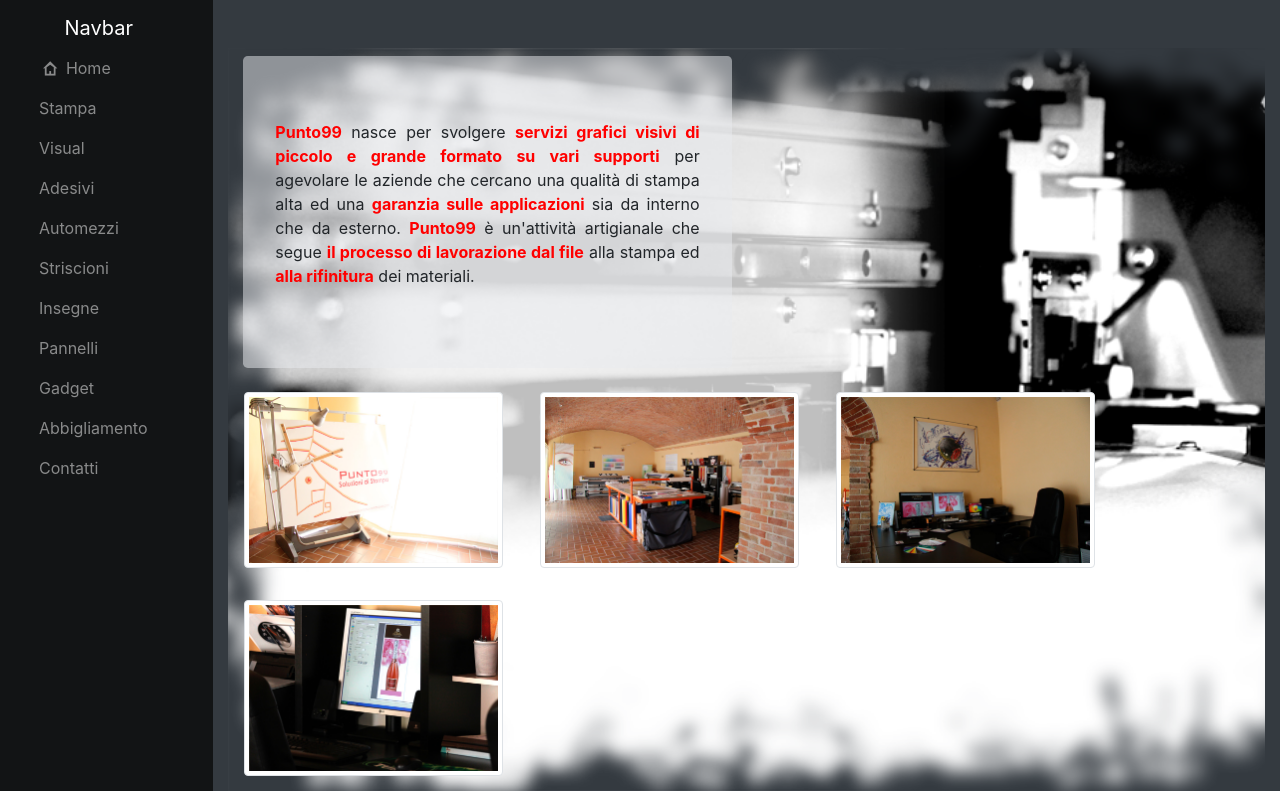
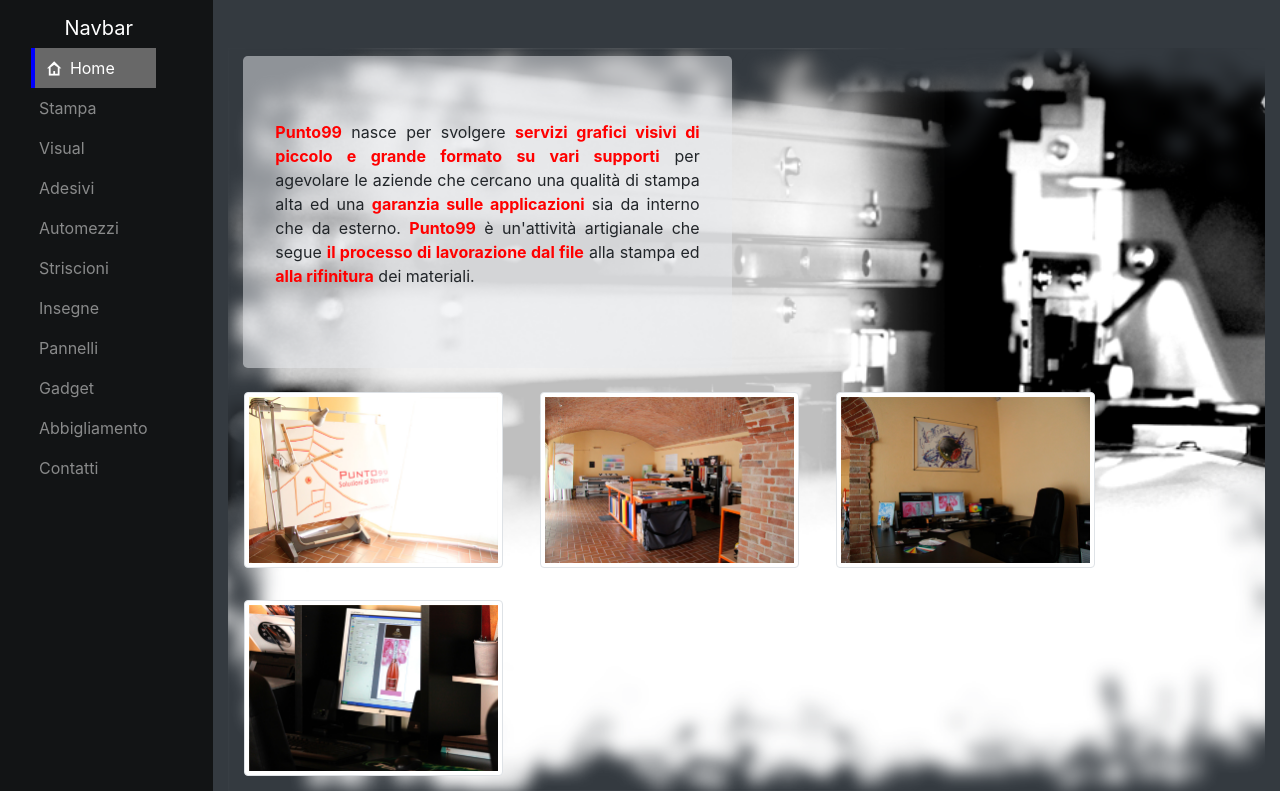
Before and after one commit to nirvanico/punto99, a PHP site: page / in a window 1280 px wide. Shown: the top 791 px of the page. Run offline with PHP 8.4, Linux system fonts and the light colour scheme; some libraries are stand-ins or nearby versions.

Commit message:
cleaning jquery, improving css

```diff
--- a/js/custom.js
+++ b/js/custom.js
@@ -1,28 +1,30 @@
+$(document).ready(function () {
+
+    //funzioni pagina caricata
+    //inserisce home html come pagina primaria
+    $('#result').load('home.html').hide().fadeIn('slow');
+    $('#home').addClass('active');
+
+    // aggiunge una linea rossa accanto a nav-link
+    $('.nav-link').hover(function () {
+            $(this).css("border-left", "4px solid red");
+        },
+        function () {
+            $(this).css("border-left", 'none');
+        });
+
+    // menù ajax con effetti
+    $('.nav-link').click(function (e) {
+        $('.nav-link').removeClass('active');
+        var value = $(this).attr('href');
+        $(this).addClass('active').hide().fadeIn('slow');
 
 
-$(document).ready(function () {
-    //funzioni pagina caricata
-    //inserisce home html come pagina primaria
+        $('#result').load(value).hide().fadeIn('slow'); // carico le pagine al interno del div #result
 
-    $('#result').load('home.html').hide().fadeIn('slow');
-
-    $('.nav-link').wrap('<div class="linea"></div>');
-
-    $('#home').click(function () {
-        $('#result').load('home.html').hide().fadeIn('slow');
+        e.preventDefault(); //disabilita la funziolità href dei link perchè sostituta da ajax
     });
-
-    $('#stampa').click(function () {
-
-        $('#result').load('stampa.html').hide().fadeIn('slow');
-
-    });
-    $('#visual').click(function () {
-
-        $('#result').load('visual.html').hide().fadeIn('slow');
-    })
-
-// abiita tooltip
+    // abiita tooltip
 
     $(function () {
         $('[data-toggle="tooltip"]').tooltip()
--- a/navbar.php
+++ b/navbar.php
@@ -12,38 +12,38 @@
 
 
             <ul class="navbar-nav d-none d-xl-block mr-auto flex-column">
-                <li class="nav-item active">
-                    <a class="nav-link icon-home" id="home"> Home</a>
+                <li class="nav-item">
+                    <a class="nav-link icon-home" id="home" href="home.html"> Home</a>
                 </li>
                 <li class="nav-item">
-                    <a class="nav-link" id="stampa">Stampa</a>
+                    <a class="nav-link"  href="stampa.html">Stampa</a>
                 </li>
                 <li class="nav-item">
-                    <a class="nav-link" id="visual">Visual</a>
+                    <a class="nav-link"  href="visual.html">Visual</a>
                 </li>
                 <li class="nav-item">
-                    <a class="nav-link" id="adesivi">Adesivi</a>
+                    <a class="nav-link" href="adesivi.html">Adesivi</a>
                 </li>
                 <li class="nav-item">
-                    <a class="nav-link" id="automezzi">Automezzi</a>
+                    <a class="nav-link" href="automezzi.html">Automezzi</a>
                 </li>
                 <li class="nav-item">
-                    <a class="nav-link" id="striscioni">Striscioni</a>
+                    <a class="nav-link" href="striscioni.html">Striscioni</a>
                 </li>
                 <li class="nav-item">
-                    <a class="nav-link" id="insegne">Insegne</a>
+                    <a class="nav-link" href="insegne.html">Insegne</a>
                 </li>
                 <li class="nav-item">
-                    <a class="nav-link" id="pannelli">Pannelli</a>
+                    <a class="nav-link" href="pannelli.html">Pannelli</a>
                 </li>
                 <li class="nav-item">
-                    <a class="nav-link" id="gadget">Gadget</a>
+                    <a class="nav-link" href="gadget.html">Gadget</a>
                 </li>
                 <li class="nav-item">
-                    <a class="nav-link" id="abbigliamento">Abbigliamento</a>
+                    <a class="nav-link" href="abbigliamento.html">Abbigliamento</a>
                 </li>
                 <li class="nav-item">
-                    <a class="nav-link" id="Contatti">Contatti</a>
+                    <a class="nav-link" href="contatti.html">Contatti</a>
                 </li>
             </ul>
             <div class="collapse navbar-collapse" id="navbarSupportedContent">
--- a/src/punto99.scss
+++ b/src/punto99.scss
@@ -407,9 +407,10 @@
     background-color: #686868;
 }
 
-.linea:hover{
-    border-left: 4px solid red;
+.active{
+    border-left: 4px solid blue !important;
     padding-left: 8px ;
+    background-color: #686868;
 }
 
 //adatto opacità del jumbotron
```
Also changed, not shown: css/punto99.css, css/punto99.min.css.
